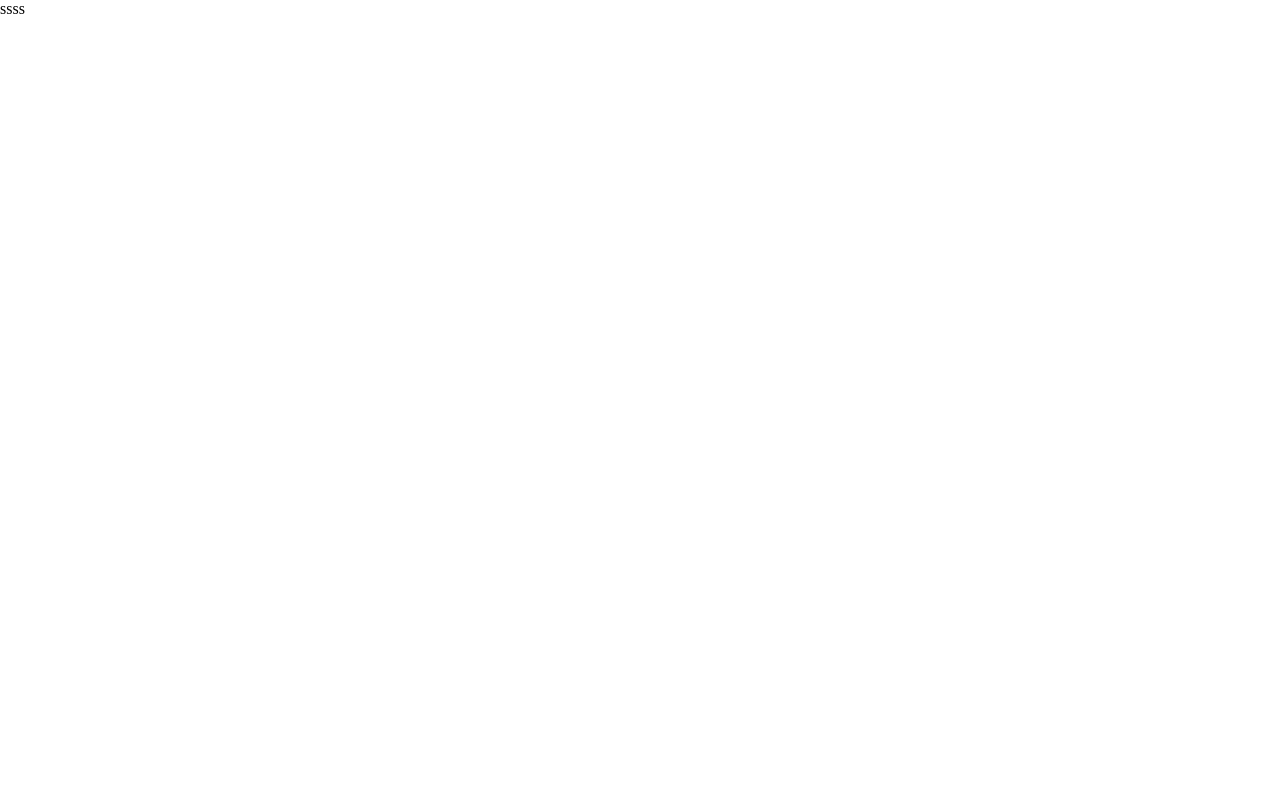
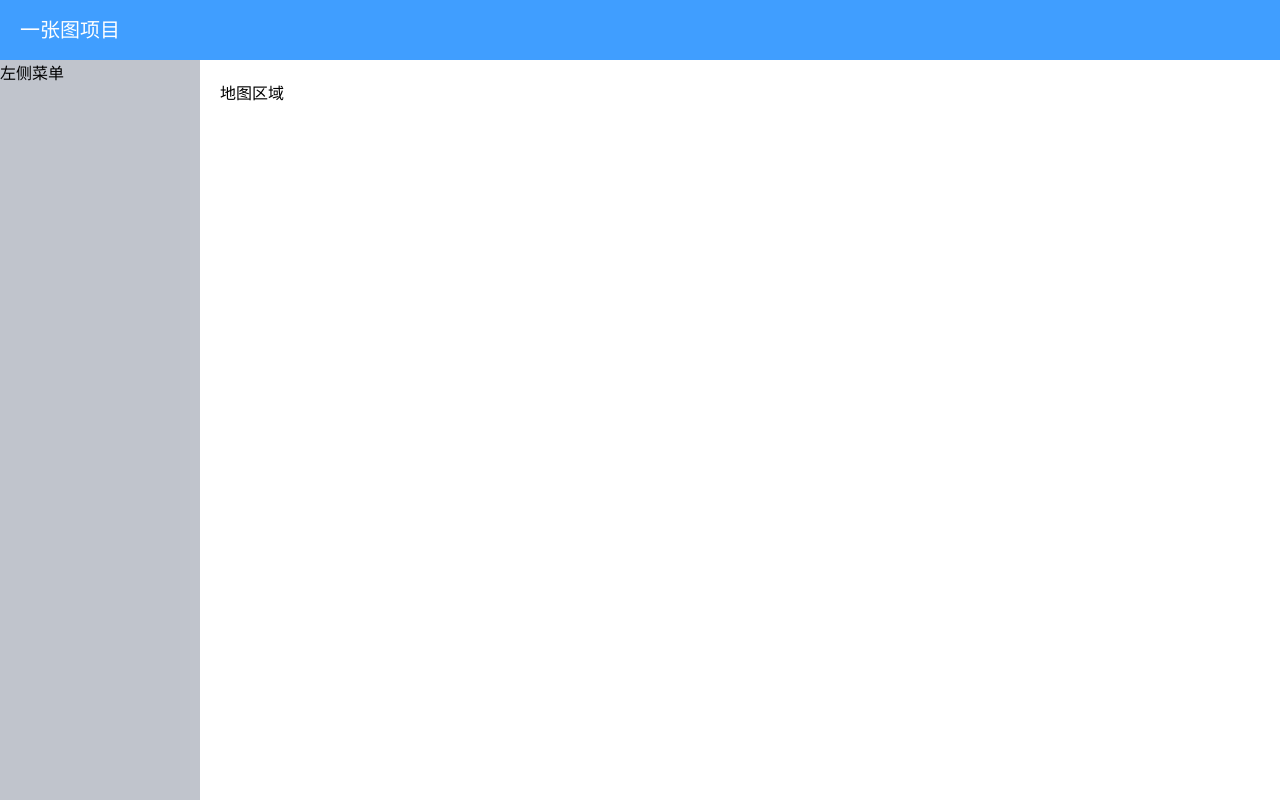
Before and after one commit to FYM010101/webGIS_learn, a Vue app: page / in a window 1280 px wide. Built offline with nearby package versions, Linux system fonts and the light colour scheme.

Commit message:
增加element-ui

```diff
--- a/package.json
+++ b/package.json
@@ -17,6 +17,7 @@
     "@vue/cli-plugin-babel": "~5.0.0",
     "@vue/cli-plugin-eslint": "~5.0.0",
     "@vue/cli-service": "~5.0.0",
+    "element-ui": "^2.15.8",
     "eslint": "^7.32.0",
     "eslint-plugin-vue": "^8.0.3",
     "vue-template-compiler": "^2.6.14"
--- a/src/App.vue
+++ b/src/App.vue
@@ -1,6 +1,12 @@
 <template>
     <div id="app">
-        <span>ssss</span>
+        <el-container class="app-out-pannel">
+            <el-header class="sys-header">一张图项目</el-header>
+            <el-container class="app-content-pannel">
+                <el-aside width="200px" class="sys-menu">左侧菜单</el-aside>
+                <el-main>地图区域</el-main>
+            </el-container>
+        </el-container>
     </div>
 </template>
 
@@ -20,4 +26,18 @@
     height: 100%;
     margin: 0;
 }
+
+.app-out-pannel,
+.app-content-pannel {
+    height: 100%;
+}
+.sys-header {
+    background: #409eff;
+    line-height: 60px;
+    color: #fff;
+    font-size: 20px;
+}
+.sys-menu {
+    background: #c0c4cc;
+}
 </style>
--- a/src/main.js
+++ b/src/main.js
@@ -1,7 +1,11 @@
 import Vue from 'vue'
 import App from './App.vue'
+import ElementUI from 'element-ui';
+import 'element-ui/lib/theme-chalk/index.css';
 
 Vue.config.productionTip = false
+
+Vue.use(ElementUI);
 
 new Vue({
   render: h => h(App),
```
Also changed, not shown: 1 other file (tests, documents, lock files or other folders).
